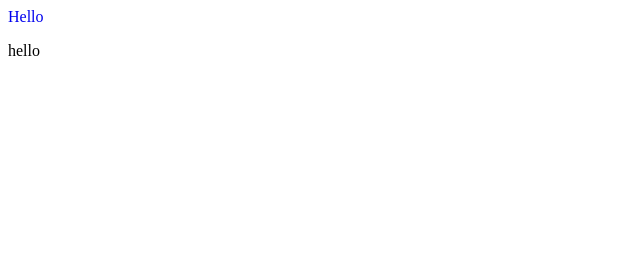
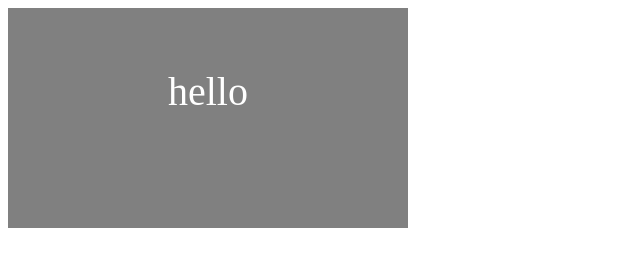
Before and after one commit to kcaayush2158/1.Variables-Example-SCSS-, a plain HTML site: page index.html in a window 1280 px wide. Shown: the whole page, without its empty margins (0-640 px from the left). Drawn offline with Linux system fonts and the light colour scheme.

Commit message:
first commit

```diff
--- a/css/index.scss
+++ b/css/index.scss
@@ -1,17 +1,12 @@
-nav {
-  ul {
-    margin: 0;
-    padding: 0;
-    list-style: none;
-  }
+$primary-color: grey;  // variables in sass
+$text-color:white;
 
-  li {
-    display: inline-block;
-  }
-
-  a {
-    display: block;
-    padding: 6px,12px;
-    text-decoration: none;
-  }
+.container{
+  background-color: $primary-color;
+  height: 200px;
+  width: 400px;
+  color:$text-color;
+  font-size: 40px;
+  text-align: center;
+  padding-top: 20px;
 }
--- a/index.html
+++ b/index.html
@@ -8,11 +8,6 @@
   <link rel="stylesheet" href="/css/index.css">
   <title>Document</title>
 </head>
-<nav>
-  <ul>
-      <li><a href="#">Hello</a></li>
-  </ul>
-</nav>
 
 <body>
   <div class="container">
```
Also changed, not shown: css/index.css.
